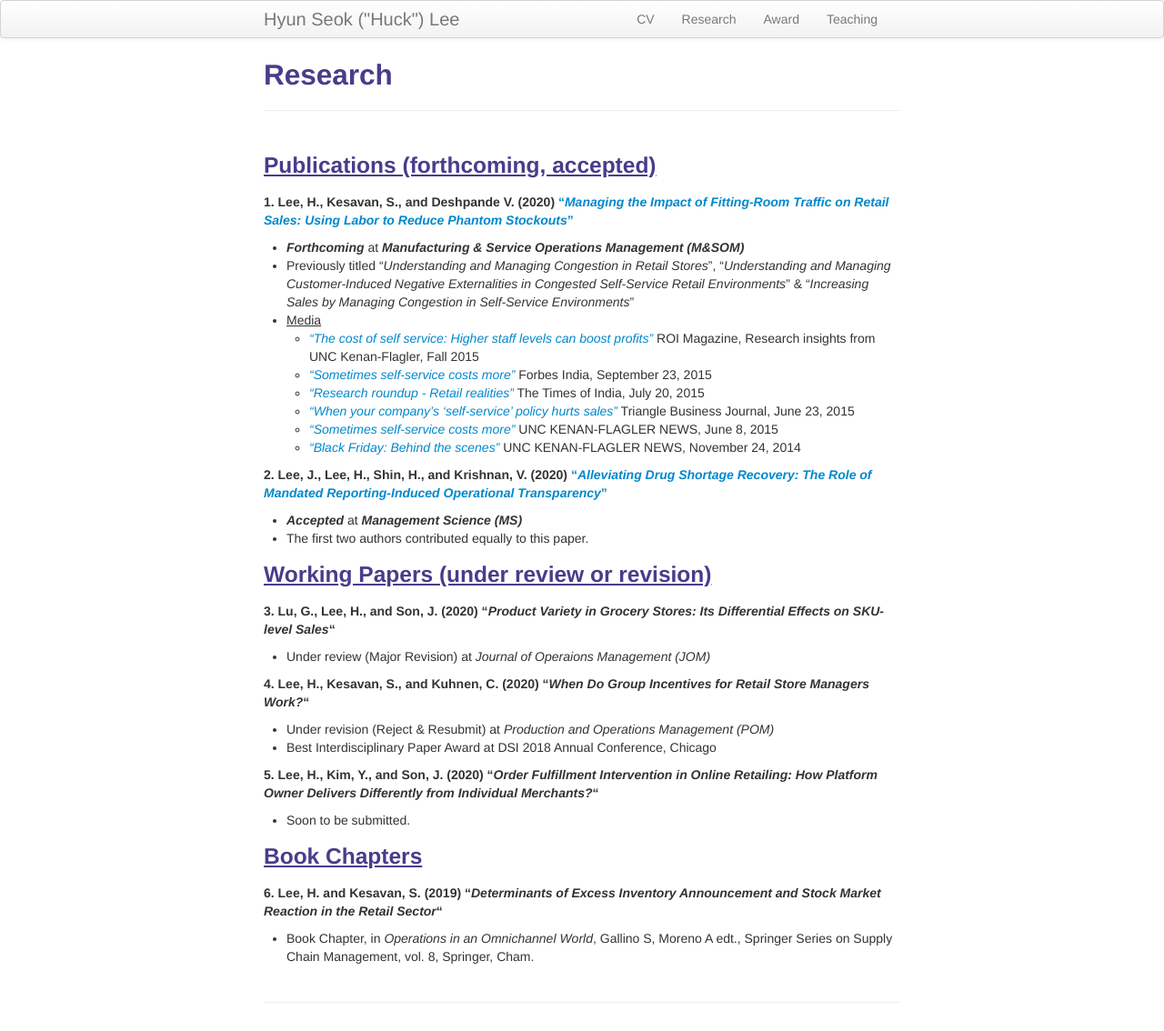
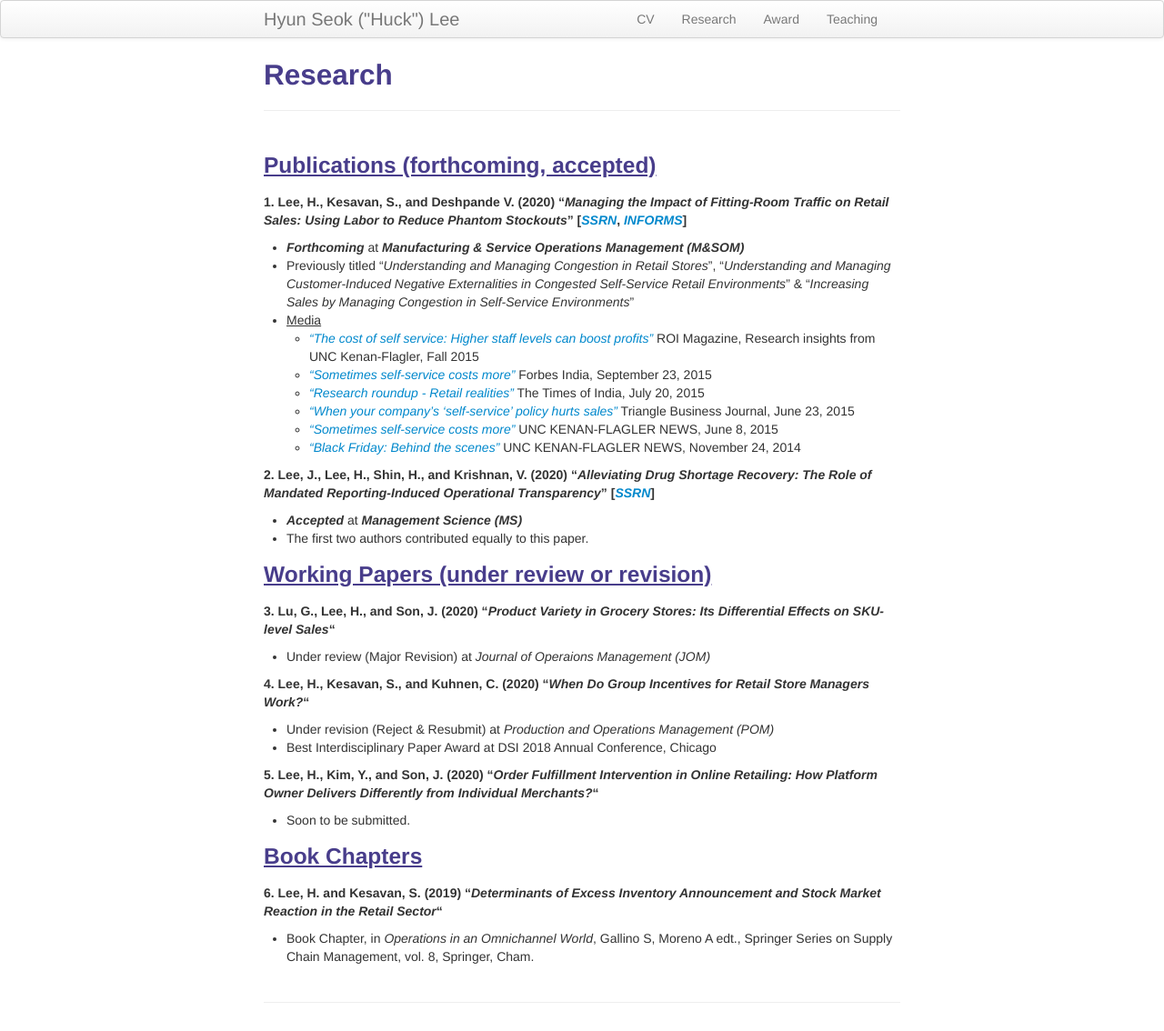
Before and after one commit to lordya2/lordya2.github.io, a Jekyll site: the page built from pages/research.md, in a window 1280 px wide. Shown: the whole page at 91% size. Built offline with Jekyll 4.4.1, drawn with Linux system fonts in a browser that asks for light colours.

Commit message:
Update research.md

```diff
--- a/pages/research.md
+++ b/pages/research.md
@@ -6,7 +6,7 @@ description: Hyun Seok ("Huck") Lee's Research
 
 
 ### <u>Publications (forthcoming, accepted) </u>
-**1. Lee, H., Kesavan, S., and Deshpande V. (2020) ["*Managing the Impact of Fitting-Room Traffic on Retail Sales: Using Labor to Reduce Phantom Stockouts*"](https://papers.ssrn.com/sol3/papers.cfm?abstract_id=2523680)**
+**1. Lee, H., Kesavan, S., and Deshpande V. (2020) "*Managing the Impact of Fitting-Room Traffic on Retail Sales: Using Labor to Reduce Phantom Stockouts*" [[*SSRN*](https://papers.ssrn.com/sol3/papers.cfm?abstract_id=2523680), [*INFORMS*](https://pubsonline.informs.org/doi/10.1287/msom.2020.0884)]**
   * ***Forthcoming*** at ***Manufacturing & Service Operations Management (M&SOM)***
   * Previously titled "*Understanding and Managing Congestion in Retail Stores*", "*Understanding and Managing Customer-Induced Negative Externalities in Congested Self-Service Retail Environments*" & "*Increasing Sales by Managing Congestion in Self-Service Environments*"
   * <u>Media</u>
@@ -17,7 +17,7 @@ description: Hyun Seok ("Huck") Lee's Research
     * [*"Sometimes self-service costs more"*](https://www.kenan-flagler.unc.edu/news/2015/06/ROI-selfservice) UNC KENAN-FLAGLER NEWS, June 8, 2015
     * [*"Black Friday: Behind the scenes"*](https://www.kenan-flagler.unc.edu/news/black-friday-behind-the-scenes/) UNC KENAN-FLAGLER NEWS, November 24, 2014
 
-**2. Lee, J., Lee, H., Shin, H., and Krishnan, V. (2020) ["*Alleviating Drug Shortage Recovery: The Role of Mandated Reporting-Induced Operational Transparency*"](https://papers.ssrn.com/sol3/papers.cfm?abstract_id=3565467)**
+**2. Lee, J., Lee, H., Shin, H., and Krishnan, V. (2020) "*Alleviating Drug Shortage Recovery: The Role of Mandated Reporting-Induced Operational Transparency*" [[*SSRN*](https://papers.ssrn.com/sol3/papers.cfm?abstract_id=3565467)]**
    * ***Accepted*** at ***Management Science (MS)***
    * The first two authors contributed equally to this paper.
 
```
